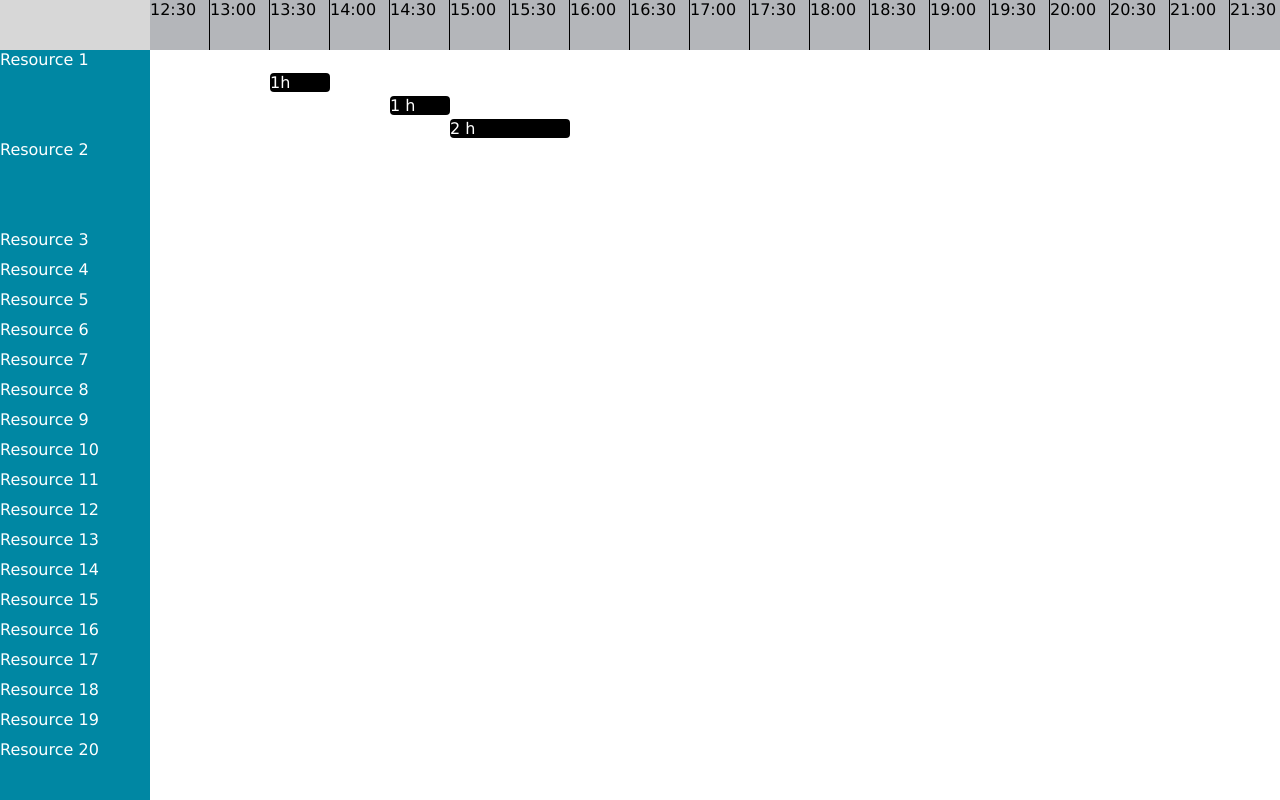
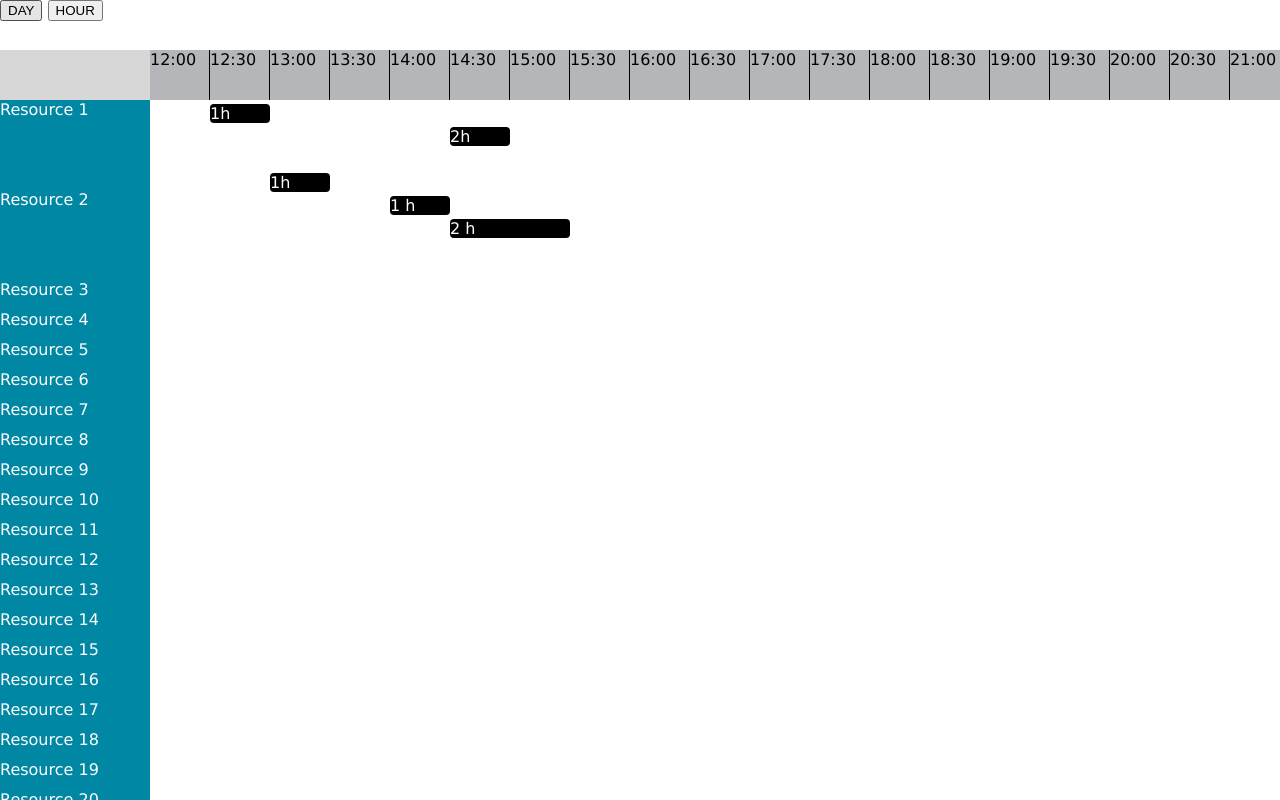
Before and after one commit to lotny/sgantt, a plain HTML site: page index.html in a window 1280 px wide. Drawn offline with Linux system fonts and the light colour scheme.

Commit message:
added scaling time

```diff
--- a/index.html
+++ b/index.html
@@ -14,11 +14,18 @@
 
     <div>
 
-        <div class="panel-left" width="150px" style="top:50px;position:absolute"></div>
+        <div class="panel-left" width="150px" style="top:100px;position:absolute"></div>
+
 
         <div class="panel-right" style="overflow:hidden">
-            <div style="width:150px;height:50px;opacity:0.9;position:fixed;background-color:lightgrey;"> </div>
-            <div style="left:150px;position:fixed;display:flex" class="timeline"></div>
+            <div style="position:fixed;height:50px">
+                <button onclick="chart.setScale('day')">DAY</button>
+                <button onclick="chart.setScale('hour')">HOUR</button>
+            </div>
+            <div style="top:50px;width:150px;height:50px;opacity:0.9;position:fixed;background-color:lightgrey;"> </div>
+            <div style="left:150px;position:fixed;display:flex" class="timeline-top"></div>
+            <div style="top:50px;left:150px;position:fixed;display:flex" class="timeline"></div>
+            <div style="top:100px; position:absolute" class="activities"></div>
 
         </div>
 
@@ -28,15 +35,9 @@
 
     <script lang="javascript">
 
-            for (var x = 0; x < 20; x++){
-                //var activityNode = drawGanttRow();
-                //document.getElementsByClassName("panel-right")[0].appendChild(activityNode);
-            }
 
             document.addEventListener('DOMContentLoaded', function(event) {
                 chart.init(chartData);
-
-
             })
 
 
--- a/simple_gantt.css
+++ b/simple_gantt.css
@@ -41,7 +41,12 @@ body {
     cursor:pointer;
 
 }
+.activities {
+    z-index:1;
+}
+
 .timeline {
+    z-index:5;
     height: 50px;
     background-color:#B4B6BA;
 }
--- a/simple_gantt.js
+++ b/simple_gantt.js
@@ -1,6 +1,3 @@
-
-// scale should be up to minutes
-//
 var chart = (function(){
 
     var loadedData;
@@ -11,9 +8,31 @@ var chart = (function(){
     var scale = 60; // should be value in miliseconds for each 60 pixels
 
     var cellWidth = 60;
-    var timeInCell = 18e5;
+    var timeInCell = 18e5; //should it be miliseconds or just minutes?
+
     var leftMargin = 150;
 
+
+    setScale = function(scale){
+        console.log(scale);
+
+        if (scale == "day"){
+            timeInCell = 432e5;
+            redraw();
+        }
+
+        if (scale == "hour"){
+            timeInCell = 18e5;
+            redraw();
+        }
+
+    }
+
+    redraw = function(){
+        //destroyActivities();
+        destroyTimeLine();
+        drawTimeLine();
+    }
 
     get = function(){
 
@@ -23,20 +42,36 @@ var chart = (function(){
 
     }
 
+    drawUpperTimeLine = function(){
+
+    }
+
     drawTimeLine = function(){
-        startDate = new Date("December 1, 2019, 12:00:00");
-        endDate = new Date("December 1, 2019, 23:00:00");
+        sDate = new Date(startDate);
+        sDate.setHours(sDate.getHours() + Math.round(sDate.getMinutes()/60));
+        sDate.setMinutes(0);
+        sDate.setSeconds(0);
+
+        eDate = new Date(endDate);
+        eDate.setHours(eDate.getHours() + Math.round(eDate.getMinutes()/60));
+        eDate.setMinutes(0);
+        eDate.setSeconds(0);
+
         // returns difference in miliseconds 18e5 - half an hour
-        let steps = Math.abs(endDate - startDate) / timeInCell;
-        console.log(steps);
-        //let cellTime = startDate;
-        let cellTime = new Date("December 1, 2019, 12:30:00");
+        let steps = Math.floor(Math.abs(eDate - sDate) / timeInCell);
+        console.log("steps:" + steps + ", time in cell:" + timeInCell);
+
+        // time of the first cell
+        let cellTime = sDate; //new Date("December 1, 2019, 12:30:00");
+
+
+
         for (var x = 0; x < steps; x++)
         {
             let hours = ("0" + cellTime.getHours()).slice(-2);
             let minutes = ("0" + cellTime.getMinutes()).slice(-2);
             drawTimeCell(hours + ":" + minutes);
-            cellTime = new Date(cellTime.getTime() + 1800000);
+            cellTime = new Date(cellTime.getTime() + timeInCell);
         }
 
     }
@@ -60,6 +95,19 @@ var chart = (function(){
 
     }
 
+
+    destroyActivities = function(){
+        var activities = document.getElementsByClassName("row-activity");
+        //for (var x = 0; x < activities.length; x++){
+        //    activities[x].remove();
+        //}
+    }
+
+    destroyTimeLine = function(){
+        var timeline = document.getElementsByClassName("timeline")[0];
+        timeline.innerHTML = "";
+    }
+
     drawActivities = function(activities){
         for (var x = 0; x < activities.length; x++){
             drawSingleActivity(activities[x]);
@@ -72,58 +120,52 @@ var chart = (function(){
         var actEnd = new Date(activity.actualEnd);
         var margin =  leftMargin + (1 + actStart.getHours() - startDate.getHours()) * cellWidth;
 
-
         var width  = cellWidth * (actEnd.getHours() - actStart.getHours());
         activityEl.setAttribute("style", "width:" + width + "px;margin-left:" + margin);
         activityEl.setAttribute("class", "row-activity");
         activityEl.innerText = activity.name;
 
-        document.getElementsByClassName("panel-right")[0].appendChild(activityEl);
+        document.getElementsByClassName("activities")[0].appendChild(activityEl);
     }
 
 
-    drawTimeCell = function(time){
+    drawTimeCell = function(timeText){
         let width = 59;
         var cell = document.createElement("div");
         cell.setAttribute("style", "width:" + width);
         cell.setAttribute("class", "time-cell");
-        cell.innerText = time;
+        cell.innerText = timeText;
         document.getElementsByClassName("timeline")[0].appendChild(cell);
     }
 
-    drawGanttRow = function(time){
 
-        let rowTime = new Date(startDate.getTime() + timeInCell * Math.floor(Math.random() * 100))
 
-        var margin = rowTime.getHours() * cellWidth;
-
-        //var margin = Math.floor((Math.random() * 1000) + 1);
-        var width  = Math.floor((Math.random() * 100) + 100 );
-        var activity = document.createElement("div");
-        activity.setAttribute("style", "width:" + width + "px;margin-left:" + margin);
-        activity.setAttribute("class", "row-activity");
-        activity.innerText = "activity";
-        return activity;
-    }
-
-    function getStartDate(data){
+    function getDateRange(data){
 
         for (var x = 0; x < data.length; x++){
             if (data[x].activities === undefined) continue;
             for (var y = 0; y < data[x].activities.length; y++){
-                startDate = getLowerDate(startDate, data[x].activities[y].actualStart)
+                startDate = getLowerDate(startDate, data[x].activities[y].actualStart);
+                endDate = getHigherDate(endDate, data[x].activities[y].actualEnd);
 
             }
         }
-        console.log(startDate);
+    }
+
+    function getHigherDate(endDate, actualEnd){
+        if (new Date(actualEnd) > new Date(endDate)){
+            return new Date(actualEnd);
+        } else {
+            return new Date(endDate);
+        }
     }
 
     function getLowerDate(startDate, actualStart){
 
         if (new Date(startDate) > new Date(actualStart)){
-            return actualStart;
+            return new Date(actualStart);
         } else {
-            return startDate;
+            return new Date(startDate);
         }
 
 
@@ -131,7 +173,8 @@ var chart = (function(){
 
     init = function(data){
         loadedData = data;
-        startDate = getStartDate(loadedData);
+        getDateRange(loadedData);
+
 
         drawTimeLine();
         drawResources();
@@ -139,8 +182,9 @@ var chart = (function(){
 
     return {
         init : init,
-        drawGanttRow : drawGanttRow,
+
         drawTimeCell : drawTimeCell,
-        drawTimeLine : drawTimeLine
+        drawTimeLine : drawTimeLine,
+        setScale : setScale
     }
 })();
```
